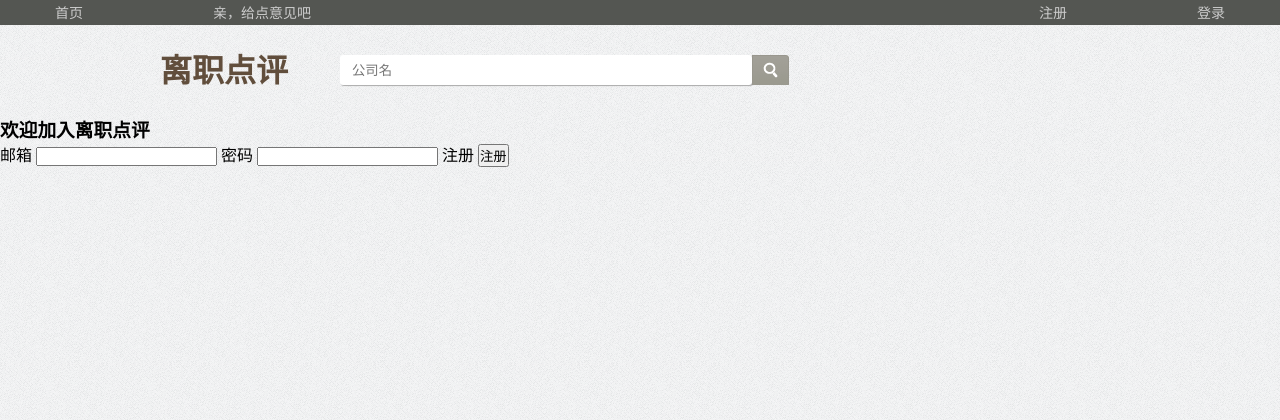
After one commit to LaoLiulaoliu/coon, a Django app: page /accounts/regist/ in a window 1280 px wide. The commit adds this page. Shown: the top 420 px of the page. Run offline with Django 3.2, Linux system fonts and the light colour scheme; parts of the project's set-up code (start-up, migrations or seed data) failed here and were passed over.

Commit message:
add regist page

```diff
--- a/apps/accounts/urls.py
+++ b/apps/accounts/urls.py
@@ -6,7 +6,7 @@ from django.conf.urls import patterns, url
 
 urlpatterns = patterns('apps',
 
-    ('^register/$', 'accounts.views.regist'),
+    ('^regist/$', 'accounts.views.regist'),
     ('^login/$', 'accounts.views.login'),
 #    ('^logout/$', 'accounts.views.logout'),
 #    (r'^active/(\d{1,10})/(.*)/$', 'accounts.views.active'),
--- a/apps/accounts/views.py
+++ b/apps/accounts/views.py
@@ -10,7 +10,7 @@ from forms import registForm
 def regist(request):
     if request.method == 'GET':
         form = registForm()
-        return render('x.html', {})
+        return render(request, 'regist.html', {})
 
 @csrf_protect
 def login(request):
--- a/static/css/index.css
+++ b/static/css/index.css
@@ -36,10 +36,19 @@ img:hover {
   margin: 0 50px;
 }
 
-#topnav .nav-li .nav-link {
+#topnav .ul-account .li-account {
+  float: right;
+  padding: 12px 15px 15px 15px; /* hover range can be extend */
+  margin: 0 50px;
+  font-size: 14px;
+}
+
+#topnav .nav-li .nav-link,
+#topnav .ul-account .li-account .a-account {
   color: #ccc;
 }
-#topnav .nav-li:hover .nav-link {
+#topnav .nav-li:hover .nav-link,
+#topnav .ul-account .li-account:hover .a-account {
   color: #fff;
 }
 
--- a/templates/company.html
+++ b/templates/company.html
@@ -1,7 +1,10 @@
 {% extends 'header.html' %}
 
+{% block css %}
+<link rel="stylesheet" type="text/css" href="/static/css/company.css">
+{% endblock %}
+
 {% block wrapper %}
-<link rel="stylesheet" type="text/css" href="/static/css/company.css">
 
 <div id="co-wrap">
   <div class="name"><h1>{{ context.name }}</h1></div>
--- a/templates/header.html
+++ b/templates/header.html
@@ -8,6 +8,14 @@
       </li>
       <li class="nav-li">
         <a class="nav-link" target="_blank" href="/suggest.html" title="很有帮助呦 o(∩_∩)O ~">亲，给点意见吧</a>
+      </li>
+    </ul>
+    <ul class="ul-account">
+      <li class="li-account">
+        <a class="a-account" href="/accounts/login">登录</a>
+      </li>
+      <li class="li-account">
+        <a class="a-account" href="/accounts/regist">注册</a>
       </li>
     </ul>
   </div>
--- /dev/null
+++ b/templates/regist.html
@@ -0,0 +1,13 @@
+{% extends 'header.html' %}
+
+{% block wrapper %}
+<h3>欢迎加入离职点评</h3>
+<form name="regist">
+  <label>邮箱</label>
+  <input type="text" name="email">
+  <label>密码</label>
+  <input type="text" name="password">
+  <label>注册</label>
+  <input type="submit" name="submit" value="注册">
+</form>
+{% endblock %}
--- a/templates/suggest.html
+++ b/templates/suggest.html
@@ -1,8 +1,10 @@
 {% extends 'header.html' %}
 
+{% block css %}
+<link rel="stylesheet" type="text/css" href="/static/css/suggest.css">
+{% endblock %}
+
 {% block wrapper %}
-<link rel="stylesheet" type="text/css" href="/static/css/suggest.css">
-
 <div id="suggestion">
   <form action="/suggest.html" class="suggest" method="post" onsubmit="return false;">
   {% csrf_token %}
```
